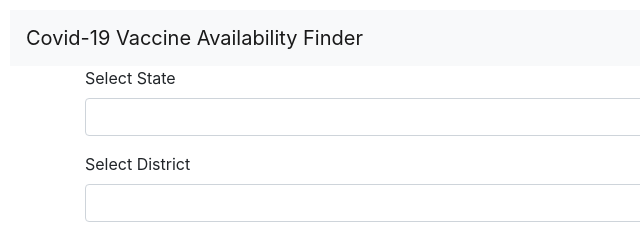
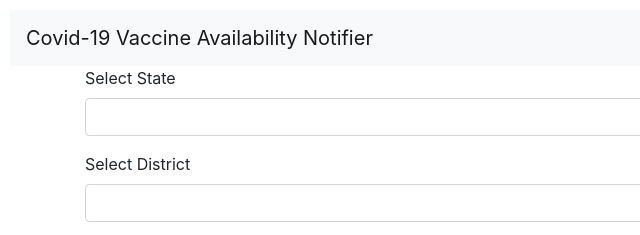
Before and after one commit to SherinKR/Covid-Vaccine-Availability-Notifier, a plain HTML site: page index.html in a window 1280 px wide. Shown: the top 235 px of the page, 0-640 px from the left. Drawn offline with nearby package versions, Linux system fonts and the light colour scheme; no server answers.

Commit message:
Update index.html

```diff
--- a/index.html
+++ b/index.html
@@ -1,10 +1,10 @@
 <!DOCTYPE html>
 <html>
     <head>
-        <title>Covid-19 Vaccine Availability Finder</title>
+        <title>Covid-19 Vaccine Availability Notifier</title>
         <meta charset="UTF-8">
         <meta content="width=device-width, initial-scale=1.0" name="viewport">
-        <meta name="description" content="Covid-19 Vaccine Availability Finder">
+        <meta name="description" content="Covid-19 Vaccine Availability Notifier">
         <meta name="keywords" content="covid, vaccine, vaccineavailability,Codeuniq, codeuniq, code uniq">
         <meta name="author" content="Sherin K R">
         <link href="files/favicon.png" rel="icon">
@@ -19,7 +19,7 @@
     </head>
     <body>
         <nav class="navbar navbar-expand-lg navbar-light bg-light">
-            <a class="navbar-brand">Covid-19 Vaccine Availability Finder</a>
+            <a class="navbar-brand">Covid-19 Vaccine Availability Notifier</a>
         </nav>
         <div class="container mb-5">
             <div>
```
